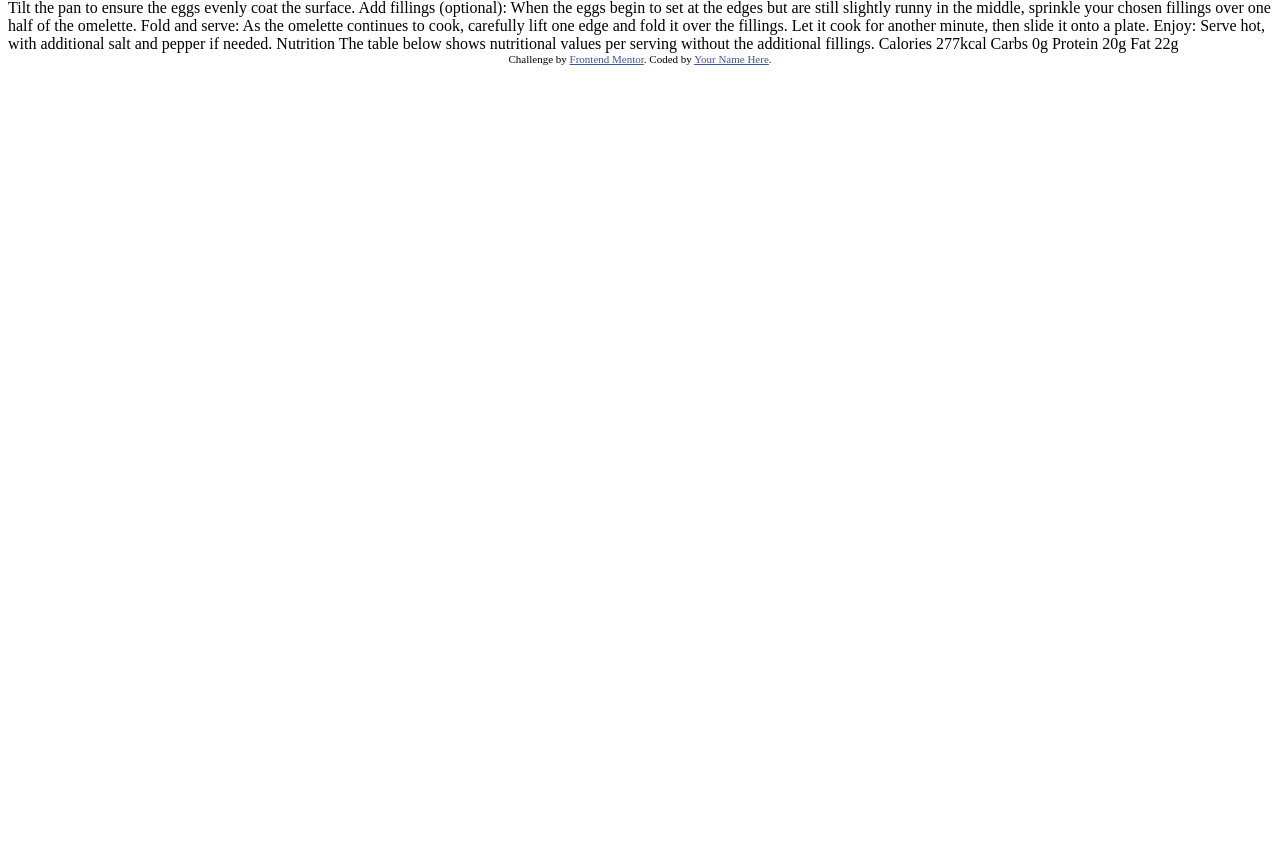
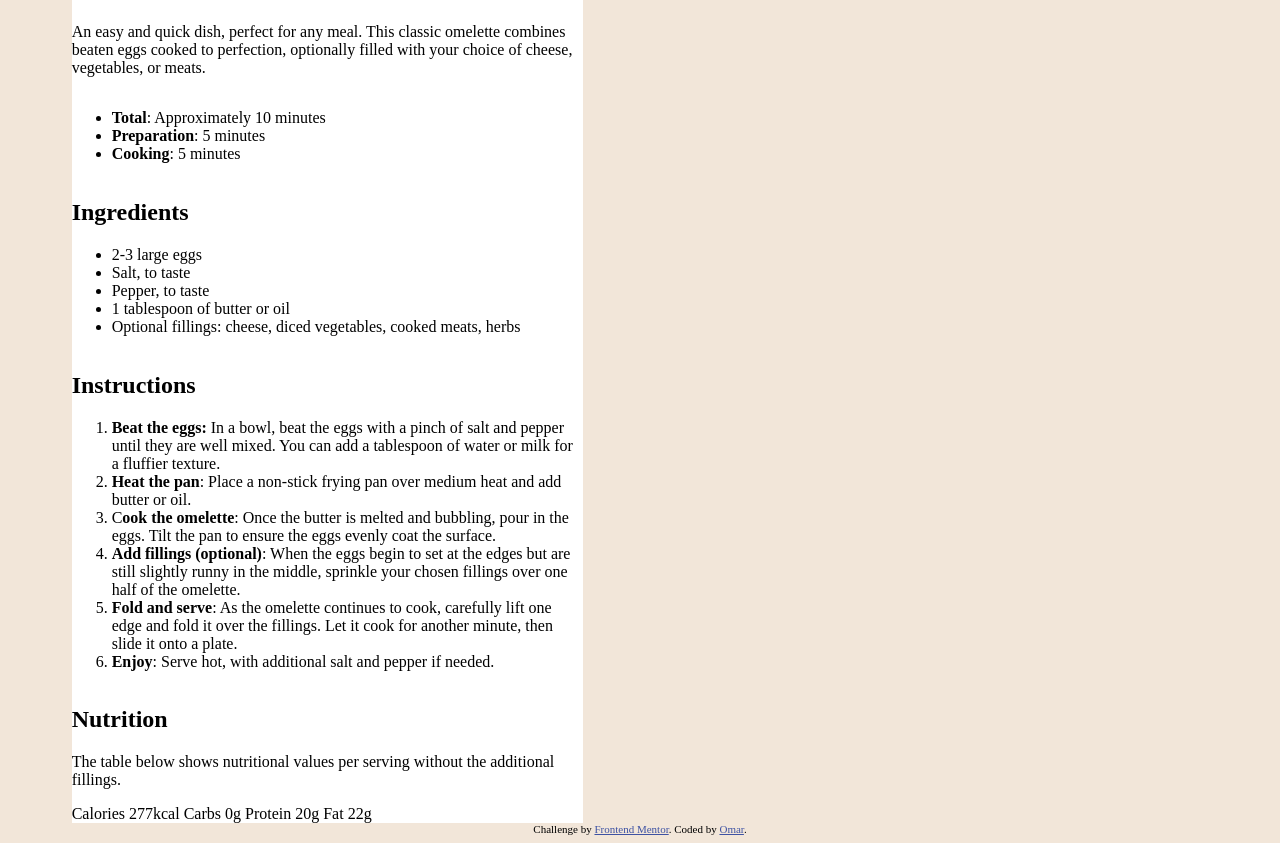
Before and after one commit to Sclicer94/FM-02-Recipe-Page, a plain HTML site: page index.html in a window 1280 px wide. Shown: the part 81-924 px from the top of the page. Before the commit the page ends 800 px from the top, so only its background shows below. Drawn offline with Linux system fonts and the light colour scheme.

Commit message:
first try

```diff
--- a/index.html
+++ b/index.html
@@ -5,73 +5,95 @@
   <meta name="viewport" content="width=device-width, initial-scale=1.0"> <!-- displays site properly based on user's device -->
 
   <link rel="icon" type="image/png" sizes="32x32" href="./assets/images/favicon-32x32.png">
+  <link rel="stylesheet" href="styles/styles.css">
 
   <title>Frontend Mentor | Recipe page</title>
 
-  <!-- Feel free to remove these styles or customise in your own stylesheet 👍 -->
-  <style>
-    .attribution { font-size: 11px; text-align: center; }
-    .attribution a { color: hsl(228, 45%, 44%); }
-  </style>
 </head>
 <body>
 
-  Simple Omelette Recipe
+  <main>
+ <h1> Simple Omelette Recipe</h1>
 
+  <p>
     An easy and quick dish, perfect for any meal. This classic omelette combines beaten eggs cooked
     to perfection, optionally filled with your choice of cheese, vegetables, or meats.
+  </p>
 
-  Preparation time
+ <div class="prep">
+    <title>Preparation time</title>
 
-  Total: Approximately 10 minutes
-  Preparation: 5 minutes
-  Cooking: 5 minutes
+    <ul>
+      <li><strong>Total</strong>: Approximately 10 minutes</li>
+      <li><strong>Preparation</strong>: 5 minutes</li>
+      <li><strong>Cooking</strong>: 5 minutes</li>
+    </ul>
+ </div>
 
-  Ingredients
+ <div class="Ingredients">
+    <h2>Ingredients</h2>
 
-  2-3 large eggs
-  Salt, to taste
-  Pepper, to taste
-  1 tablespoon of butter or oil
-  Optional fillings: cheese, diced vegetables, cooked meats, herbs
+    <ul>
+      <li>2-3 large eggs</li>
+      <li>Salt, to taste</li>
+      <li>Pepper, to taste</li>
+      <li>1 tablespoon of butter or oil</li>
+      <li>Optional fillings: cheese, diced vegetables, cooked meats, herbs</li>
+    </ul>
+ </div>
 
-  Instructions
+<div class="Instructions">
+   <h2> Instructions</h2>
 
-  Beat the eggs: In a bowl, beat the eggs with a pinch of salt and pepper until they are well mixed.
+    <ol>
+      <li>
+        <strong>Beat the eggs:</strong> In a bowl, beat the eggs with a pinch of salt and pepper until they are well mixed.
         You can add a tablespoon of water or milk for a fluffier texture.
+      </li>
 
-  Heat the pan: Place a non-stick frying pan over medium heat and add butter or oil.
+      <li><strong>Heat the pan</strong>: Place a non-stick frying pan over medium heat and add butter or oil.</li>
 
-  Cook the omelette: Once the butter is melted and bubbling, pour in the eggs. Tilt the pan to ensure
+      <li>
+        C<strong>ook the omelette</strong>: Once the butter is melted and bubbling, pour in the eggs. Tilt the pan to ensure
         the eggs evenly coat the surface.
+      </li>
 
-  Add fillings (optional): When the eggs begin to set at the edges but are still slightly runny in the
+      <li>
+        <strong>Add fillings (optional)</strong>: When the eggs begin to set at the edges but are still slightly runny in the
         middle, sprinkle your chosen fillings over one half of the omelette.
+      </li>
 
-  Fold and serve: As the omelette continues to cook, carefully lift one edge and fold it over the
+      <li>
+        <strong>Fold and serve</strong>: As the omelette continues to cook, carefully lift one edge and fold it over the
         fillings. Let it cook for another minute, then slide it onto a plate.
+      </li>
 
-  Enjoy: Serve hot, with additional salt and pepper if needed.
+      <li><strong>Enjoy</strong>: Serve hot, with additional salt and pepper if needed.</li>
+    </ol>
+</div>
 
-  Nutrition
+ <div class="Nutrition">
+    <h2>Nutrition</h2>
 
-  The table below shows nutritional values per serving without the additional fillings.
+    <p>The table below shows nutritional values per serving without the additional fillings.</p>
 
-  Calories
-  277kcal
+    <span class="Ninfo">Calories</span>
+    <span class ="Nfacts">277kcal</span>
 
-  Carbs
-  0g
+    <span class="Ninfo">Carbs</span>
+    <span class="Nfacts">0g</span>
 
-  Protein
-  20g
+    <span class="Ninfo">Protein</span>
+    <span class="Nfacts">20g</span>
 
-  Fat
-  22g
+    <span class="Ninfo">Fat</span>
+    <span class="Nfacts">22g</span>
+ </div>
+</main>
 
   <div class="attribution">
     Challenge by <a href="https://www.frontendmentor.io?ref=challenge" target="_blank">Frontend Mentor</a>.
-    Coded by <a href="#">Your Name Here</a>.
+    Coded by <a href="#">Omar</a>.
   </div>
 </body>
 </html>
--- /dev/null
+++ b/styles/styles.css
@@ -0,0 +1,23 @@
+html{
+    display: flex;
+    justify-content: center;
+}
+
+body{
+
+    background-color: hsl(32, 50%, 90%);
+}
+
+main{
+    display: flex;
+    justify-content: center;
+    flex-direction: column;
+    background-color: white ;
+    width: 45%;
+
+}
+
+
+
+.attribution { font-size: 11px; text-align: center; }
+.attribution a { color: hsl(228, 45%, 44%); }
```
Lines whose indentation alone changed are shown as unchanged.
